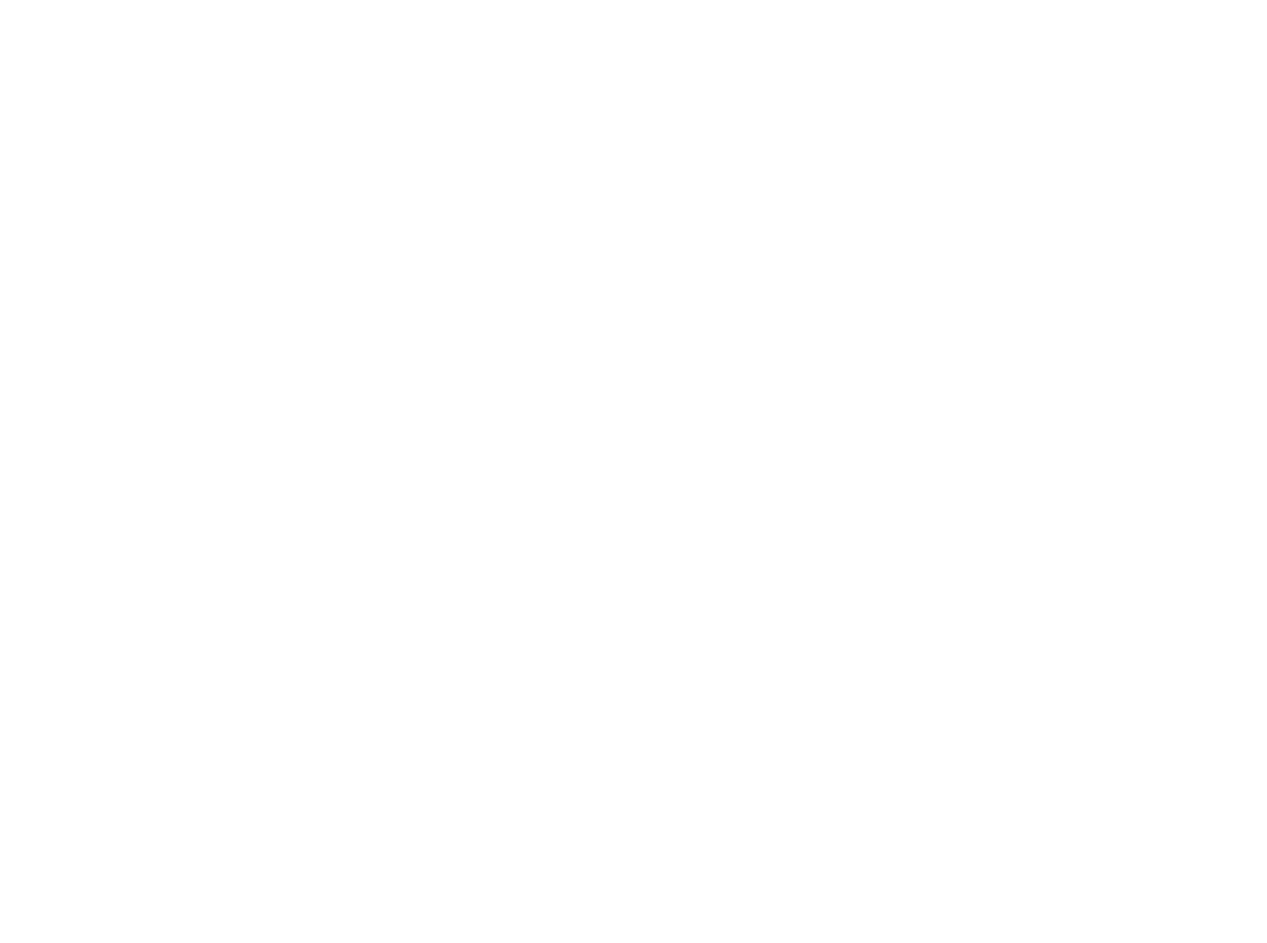
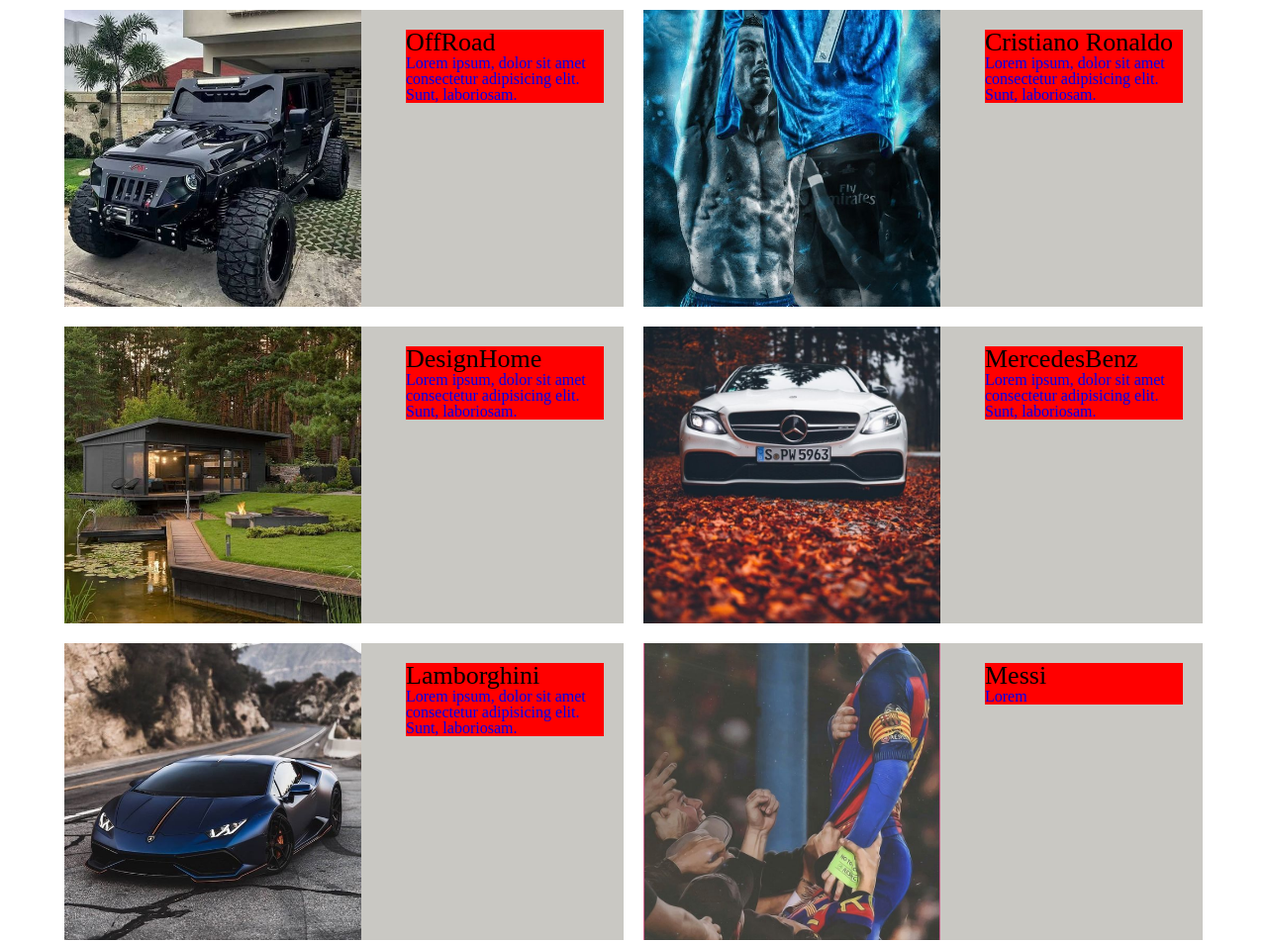
Before and after one commit to gentii1/Boxes, a plain HTML site: page index.html in a window 1280 px wide. Shown: the whole page at 99% size. Before the commit the page ends 800 px from the top, so only its background shows below. Drawn offline with Linux system fonts and the light colour scheme.

Commit message:
section 1

```diff
--- a/index.html
+++ b/index.html
@@ -20,7 +20,95 @@
     <!-- END HEADER -->
     <!-- BEGIN MAIN -->
     <main id="main" class="main_content">
-      <div class="mainWrap"></div>
+      <div class="mainWrap">
+       <section class="boxes_section">
+         <div class="container">
+           <div class="boxes_wrapper">
+
+         <div class="box">
+          <a href="#" class="box_link">
+          <div class="box__thumbnail">
+            <img src="src/images/offroad.jpg">
+            <div class="box__content">
+              <h1>OffRoad</h1>
+              <p>Lorem ipsum, dolor sit amet consectetur adipisicing elit. Sunt, laboriosam.
+              </p>
+            </div>
+          </div>
+          </a>
+         </div>
+
+         <div class="box">
+          <a href="#" class="box_link">
+          <div class="box__thumbnail">
+            <img src="src/images/cr7.jpg">
+            <div class="box__content">
+              <h1>Cristiano Ronaldo</h1>
+              <p>Lorem ipsum, dolor sit amet consectetur adipisicing elit. Sunt, laboriosam.
+              </p>
+            </div>
+          </div>
+          </a>
+         </div>
+
+         <div class="box">
+          <a href="#" class="box_link">
+          <div class="box__thumbnail">
+            <img src="src/images/DesignHome.jpg">
+            <div class="box__content">
+              <h1>DesignHome</h1>
+              <p>Lorem ipsum, dolor sit amet consectetur adipisicing elit. Sunt, laboriosam.
+              </p>
+            </div>
+          </div>
+          </a>
+         </div>
+
+         <div class="box">
+          <a href="#" class="box_link">
+          <div class="box__thumbnail">
+            <img src="src/images/benz.jpg">
+            <div class="box__content">
+              <h1>MercedesBenz</h1>
+              <p>Lorem ipsum, dolor sit amet consectetur adipisicing elit. Sunt, laboriosam.
+              </p>
+            </div>
+          </div>
+          </a>
+         </div>
+
+         <div class="box">
+          <a href="#" class="box_link">
+          <div class="box__thumbnail">
+            <img src="src/images/lambo.jpg">
+            <div class="box__content">
+              <h1>Lamborghini</h1>
+              <p>Lorem ipsum, dolor sit amet consectetur adipisicing elit. Sunt, laboriosam.
+              </p>
+            </div>
+          </div>
+          </a>
+         </div>
+
+         <div class="box">
+          <a href="#" class="box_link">
+          <div class="box__thumbnail">
+            <img src="src/images/messi.jpg">
+            <div class="box__content">
+              <h1>Messi</h1>
+              <p>Lorem
+              </p>
+            </div>
+          </div>
+          </a>
+         </div>
+
+
+
+        </div>
+        </div>
+       </section>
+      </div>
     </main>
     <!-- END MAIN -->
     <!-- BEGIN FOOTER -->
--- a/src/css/style.css
+++ b/src/css/style.css
@@ -0,0 +1,43 @@
+.main_content{
+
+}
+
+.container{
+    max-width: 1170px;
+    width: 100%;
+    margin: 0 auto;
+    background-color: red;
+}
+/* .boxes_wrapper{
+    background-color: burlywood;
+} */
+.box{
+    float: left;
+    width: 50%;
+    width: calc(50% - 20px);
+    display: inline-block;
+    background-color: rgb(201, 200, 195);
+    margin: 10px;
+    max-height: 300px;
+}
+.box__thumbnail {
+    height: 300px;
+}
+.box__thumbnail img {
+    height: 300px;
+    width: 300px;;
+    object-fit:cover
+
+}
+
+.box__content{
+    float: right;
+    margin: 20px;
+    background-color: red;
+    width: 200px;
+}
+
+.box__content h1{;
+    font-size: 26px;
+    color: black;
+}
```
Also changed, not shown: src/images/DesignHome.jpg (added), src/images/benz.jpg (added), src/images/cr7.jpg (added), src/images/lambo.jpg (added), src/images/messi.jpg (added), src/images/offroad.jpg (added).
